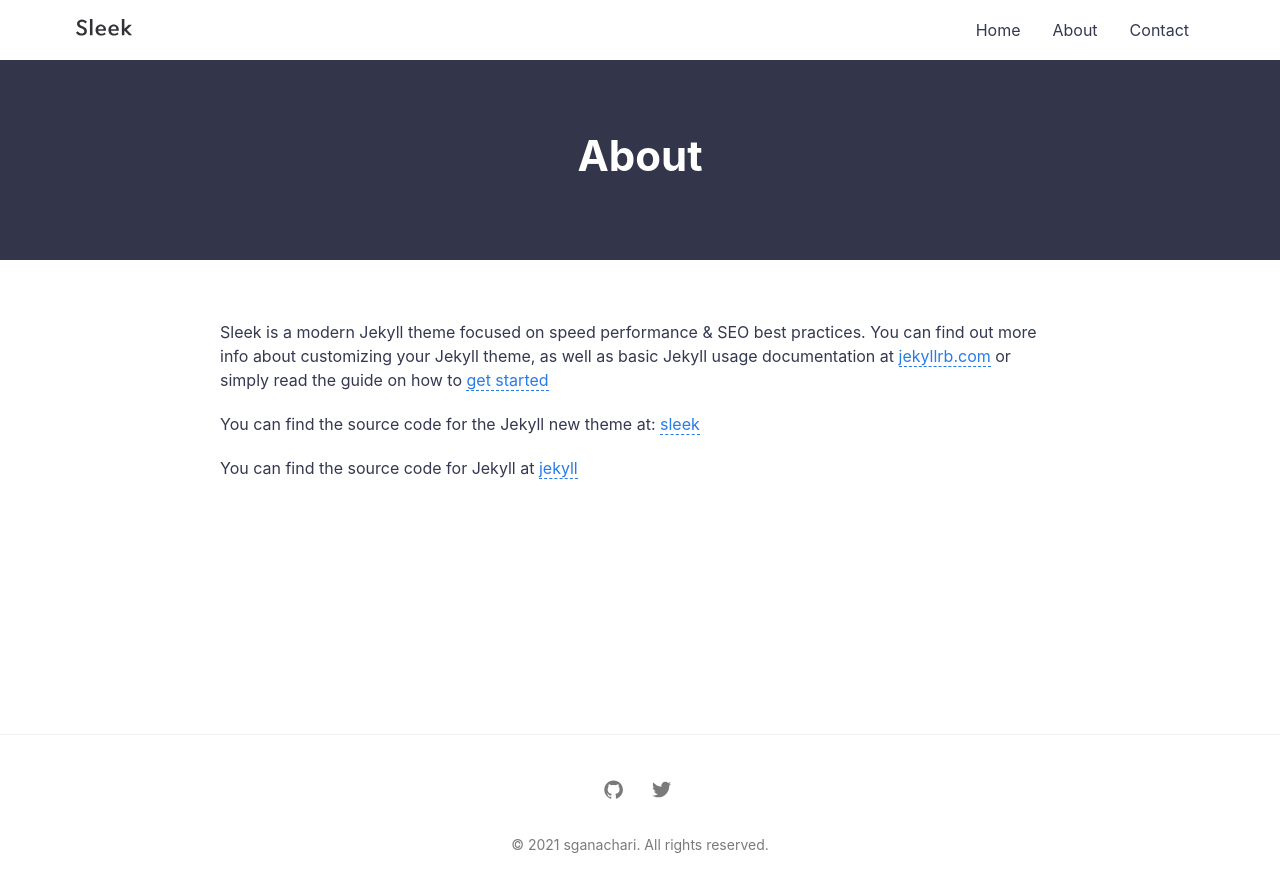
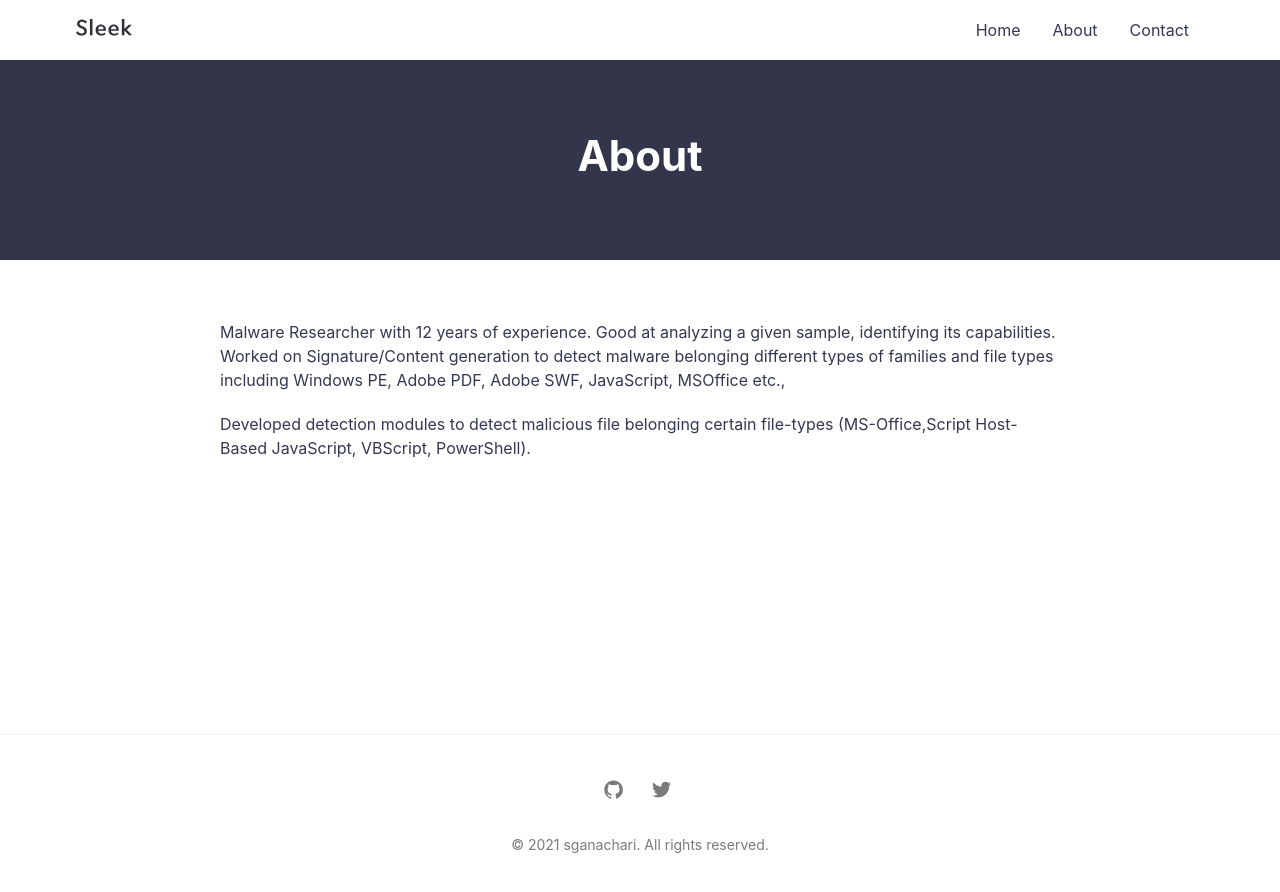
Before and after one commit to sganachari/sganachari.github.io, a Jekyll site: the page built from about.md, in a window 1280 px wide. Shown: the top 892 px of the page. Built offline with Jekyll 4.4.1, drawn with Linux system fonts in a browser that asks for light colours.

Commit message:
Update about.md

```diff
--- a/about.md
+++ b/about.md
@@ -3,11 +3,6 @@ layout: page
 title: About
 permalink: /about/
 ---
+Malware Researcher with 12 years of experience. Good at analyzing a given sample, identifying its capabilities. Worked on Signature/Content generation to detect malware belonging different types of families and file types including Windows PE, Adobe PDF, Adobe SWF, JavaScript, MSOffice etc.,
 
-Sleek is a modern Jekyll theme focused on speed performance & SEO best practices. You can find out more info about customizing your Jekyll theme, as well as basic Jekyll usage documentation at [jekyllrb.com](http://jekyllrb.com/) or simply read the guide on how to [get started](/getting-started)
-
-You can find the source code for the Jekyll new theme at:
-[sleek](https://github.com/janczizikow/sleek)
-
-You can find the source code for Jekyll at
-[jekyll](https://github.com/jekyll/jekyll)
+Developed detection modules to detect malicious file belonging certain file-types (MS-Office,Script Host-Based JavaScript, VBScript, PowerShell).
```
